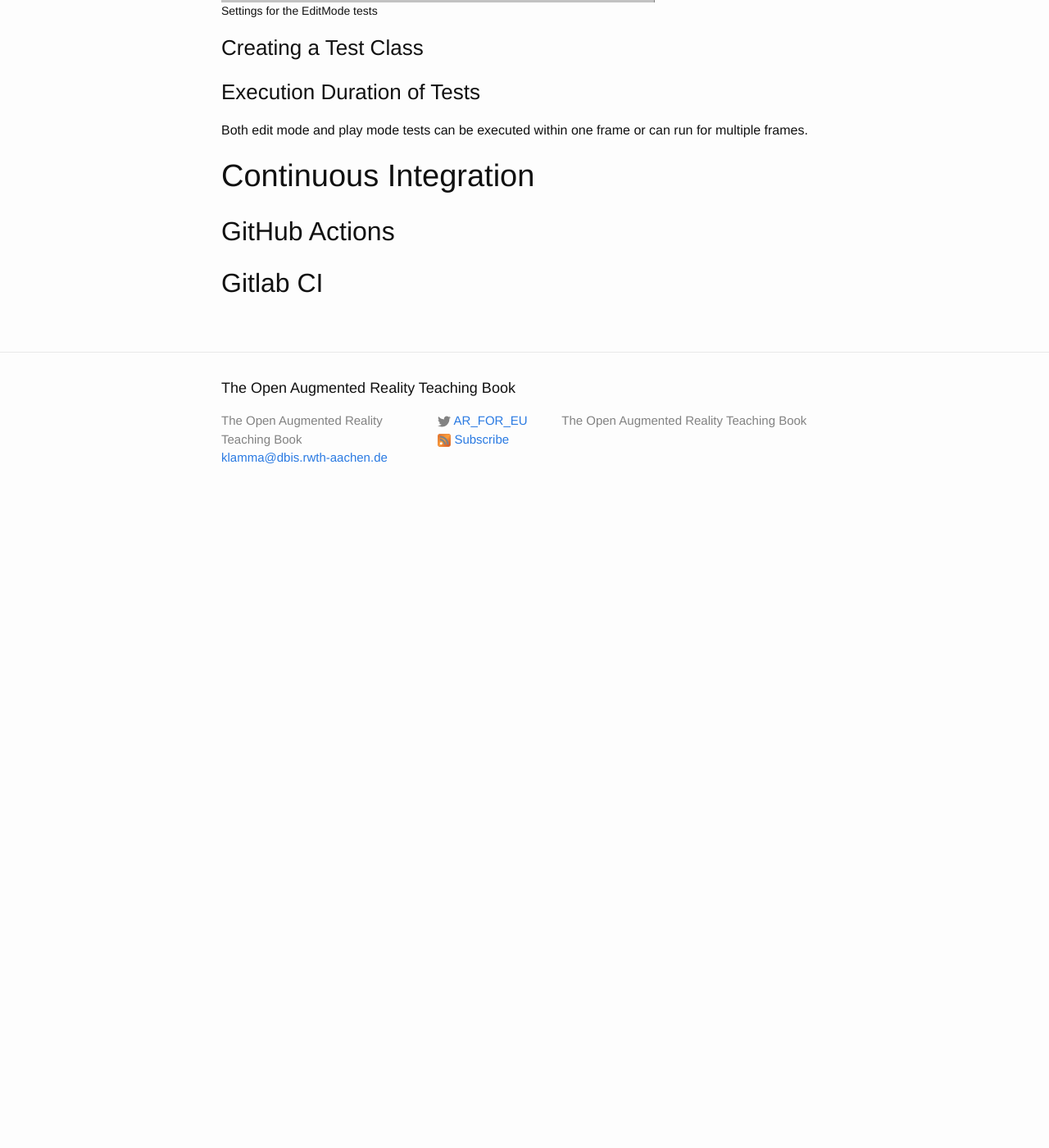
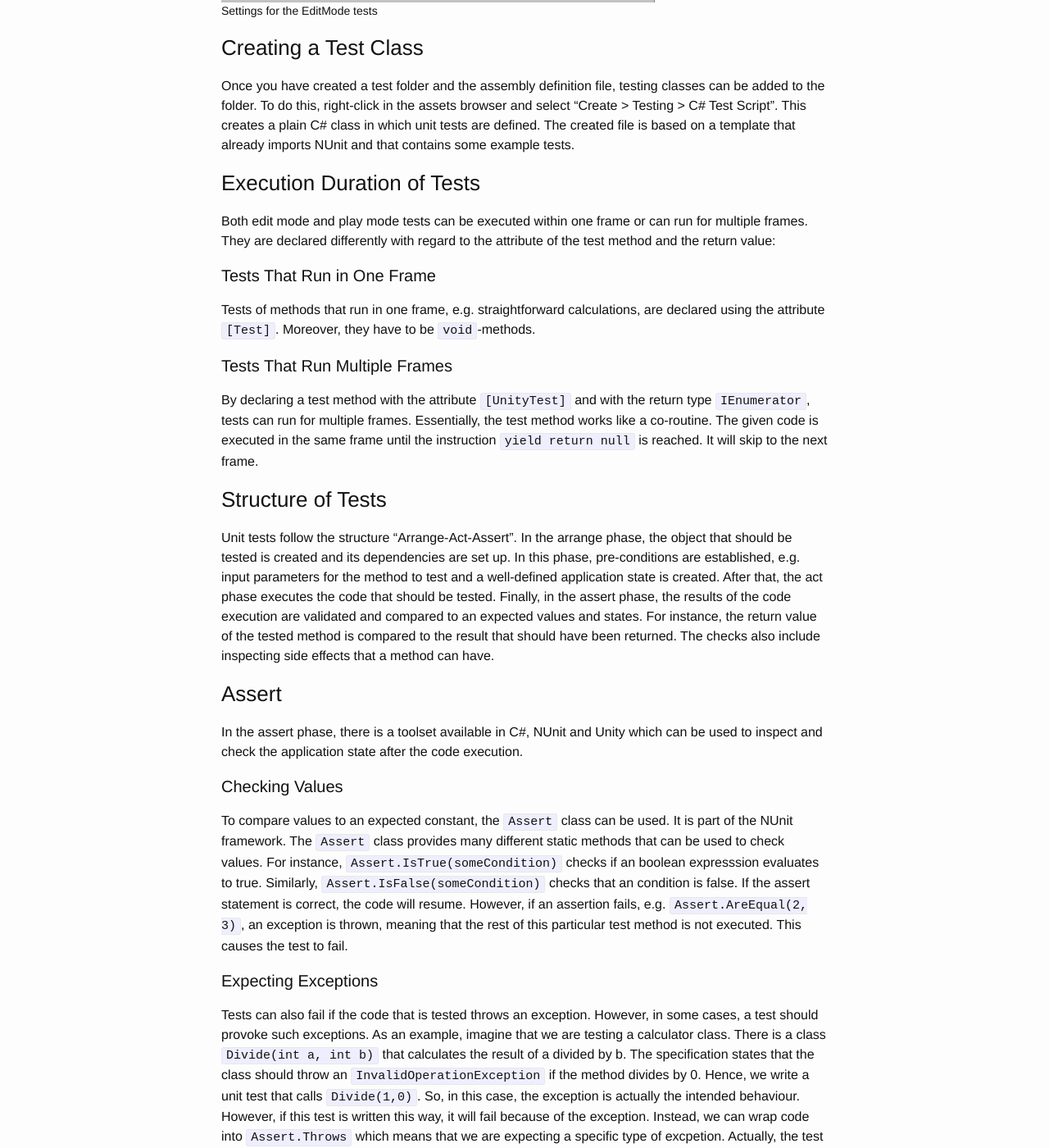
Before and after one commit to klamma/ar-for-eu-book, a Jekyll site: the page built from _pages/chapters/ci_unity.md, in a window 1280 px wide and 1400 px high, scrolled down 2125 px. Shown: the whole window at 82% size. Built offline with Jekyll 4.4.1, drawn with Linux system fonts in a browser that asks for light colours; nearby versions of some CDN libraries; before the commit the page ends 2755 px from its top, so only the background shows below that; some of the changed text lies outside the part shown.

Commit message:
continued on unit test section (ci chapter)

````diff
--- a/_pages/chapters/ci_unity.md
+++ b/_pages/chapters/ci_unity.md
@@ -64,9 +64,85 @@ This way, the NUnit framework becomes accessible.
 
 ### Creating a Test Class
 
+Once you have created a test folder and the assembly definition file, testing classes can be added to the folder.
+To do this, right-click in the assets browser and select "Create > Testing > C# Test Script".
+This creates a plain C# class in which unit tests are defined.
+The created file is based on a template that already imports NUnit and that contains some example tests.
+
 ### Execution Duration of Tests
 
 Both edit mode and play mode tests can be executed within one frame or can run for multiple frames.
+They are declared differently with regard to the attribute of the test method and the return value:
+
+#### Tests That Run in One Frame
+
+Tests of methods that run in one frame, e.g. straightforward calculations, are declared using the attribute `[Test]`.
+Moreover, they have to be `void`-methods.
+
+#### Tests That Run Multiple Frames
+
+By declaring a test method with the attribute `[UnityTest]` and with the return type `IEnumerator`, tests can run for multiple frames.
+Essentially, the test method works like a co-routine.
+The given code is executed in the same frame until the instruction `yield return null` is reached.
+It will skip to the next frame.
+
+### Structure of Tests
+
+Unit tests follow the structure "Arrange-Act-Assert".
+In the arrange phase, the object that should be tested is created and its dependencies are set up.
+In this phase, pre-conditions are established, e.g. input parameters for the method to test and a well-defined application state is created.
+After that, the act phase executes the code that should be tested.
+Finally, in the assert phase, the results of the code execution are validated and compared to an expected values and states.
+For instance, the return value of the tested method is compared to the result that should have been returned.
+The checks also include inspecting side effects that a method can have.
+
+### Assert
+
+In the assert phase, there is a toolset available in C#, NUnit and Unity which can be used to inspect and check the application state after the code execution.
+
+#### Checking Values
+
+To compare values to an expected constant, the `Assert` class can be used.
+It is part of the NUnit framework.
+The `Assert` class provides many different static methods that can be used to check values.
+For instance, `Assert.IsTrue(someCondition)` checks if an boolean expresssion evaluates to true.
+Similarly, `Assert.IsFalse(someCondition)` checks that an condition is false.
+If the assert statement is correct, the code will resume.
+However, if an assertion fails, e.g. `Assert.AreEqual(2, 3)`,  an exception is thrown, meaning that the rest of this particular test method is not executed.
+This causes the test to fail.
+
+#### Expecting Exceptions
+
+Tests can also fail if the code that is tested throws an exception.
+However, in some cases, a test should provoke such exceptions.
+As an example, imagine that we are testing a calculator class.
+There is a class `Divide(int a, int b)` that calculates the result of a divided by b.
+The specification states that the class should throw an `InvalidOperationException` if the method divides by 0.
+Hence, we write a unit test that calls `Divide(1,0)`.
+So, in this case, the exception is actually the intended behaviour.
+However, if this test is written this way, it will fail because of the exception.
+Instead, we can wrap code into `Assert.Throws` which means that we are expecting a specific type of excpetion.
+Actually, the test now has to throw the exception and will fail otherwise.
+The test now looks as follows:
+
+```[C#]
+Assert.Throws<InvalidOperationException>(
+(TestDelegate)delegate
+                {
+                    Calculator.Divide(1,0);
+                });
+```
+
+#### LogAssert
+
+In Unity, scripts can write to the debug console using `Debug.Log("")`.
+If an error is logged during the test execution using `Debug.LogError("")` this also causes the test to fail.
+Therefore, Unity provides a class `LogAssert`.
+It can be used to declare that certain console outputs are expected using `LogAssert.Expect(type, message)`.
+This statement that a log is expected has to be placed *before* the actual `Debug.Log` statement.
+The first parameter defines the type of log output, e.g. an info text, a warning or an error message.
+The second parameter is the expected message.
+Instead of specifying the exact message, it is also possible to provide a regular expression using System.Regex.
 
 # Continuous Integration
 
````
